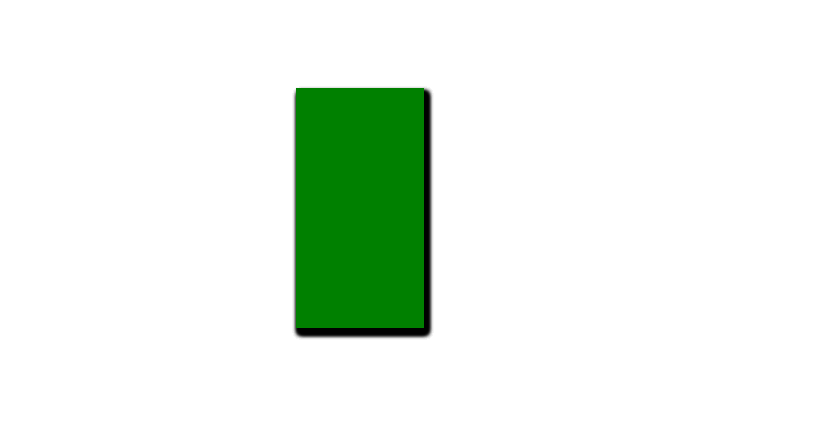
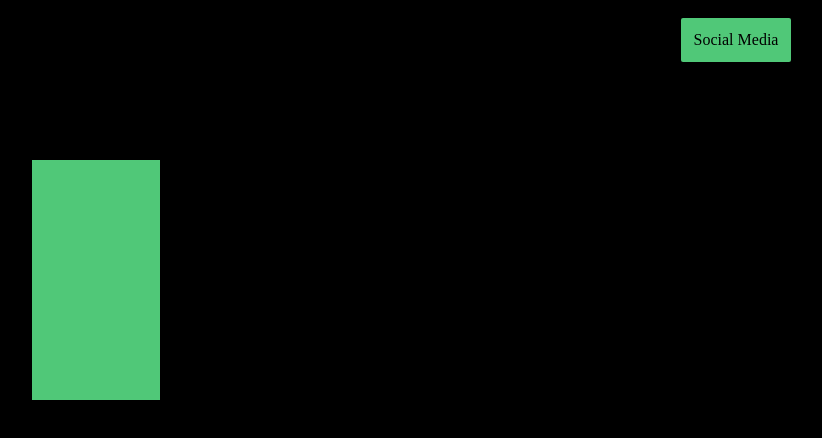
Before and after one commit to RapiDash1/BookCricket, a React (Create React App) app in the folder client/: page / in a window 1280 px wide. Shown: the top 438 px of the page, without its empty margins (224-1046 px from the left). Built offline with nearby package versions, Linux system fonts and the light colour scheme.

Commit message:
Basic implementation of page number and navbar

```diff
--- a/client/src/App.tsx
+++ b/client/src/App.tsx
@@ -1,11 +1,13 @@
 import React from 'react';
 import logo from './logo.svg';
 import './App.css';
-import Book from "./components/Book/book"
+import Book from "./components/Book/book";
+import Navbar from "./components/Navbar/navbar";
 
 function App() {
   return (
     <div className="App">
+      <Navbar parentCallback={() => {}} />
       <Book />
     </div>
   );
--- a/client/src/components/Book/book.tsx
+++ b/client/src/components/Book/book.tsx
@@ -8,6 +8,7 @@ class Book extends React.Component {
     _startTime: Date = new Date();
     _endTime: Date = new Date();
     _sheetArray: Sheet[] = [];
+    _timeDiff: number = 0;
 
 
     // constructor
@@ -30,19 +31,43 @@ class Book extends React.Component {
         // delegate start drag to each component
         this._sheetArray.forEach(sheet => {
             sheet.handleDrag(e);
+            // timer stop
+            if (this.shouldTimerBeStopped(sheet)) {
+                this._endTime = new Date();
+                const timeDIff: number = this._endTime.getTime() - this._startTime.getTime();
+                this._timeDiff = timeDIff;
+                this.forceUpdate();
+                // reset timer stop bool so that the above calculatio is done only once
+                sheet.resetTimerStopBool();
+            }
         });
+    }
+
+
+    // should timer be stopped
+    shouldTimerBeStopped(currentSheet: Sheet) {
+        // We have to delegate part of the responisibility to the sheet
+        // We need to calculate the time diff only once,
+        // Hence check if _timeDIff has its original value, only then
+        // Calculate the time diff
+        return (currentSheet.shouldTimerBeStopped() && this._timeDiff == 0);
+    }
+
+
+    // reset time diff bool
+    // resetting is important to update time on opening the book again
+    resetTimeDiffBool() {
+        this._timeDiff = 0;
     }
 
 
     // handle end drag
     handleEndDrag() {
-        this._endTime = new Date();
-        const timeDIff: Number = this._endTime.getTime()- this._startTime.getTime();
-        console.log(timeDIff);
         // delegate end drag to each component
         this._sheetArray.forEach(sheet => {
             sheet.handleEndDrag();
         });
+        this.resetTimeDiffBool();
     }
 
 
@@ -59,7 +84,7 @@ class Book extends React.Component {
         // Append all the sheets necessary
         let _sheetCollection: any[] = []
         for (let sheetPos: number = 0; sheetPos < 10; sheetPos++) {
-           _sheetCollection.push(<Sheet pos={sheetPos}  key={"sheet"+sheetPos.toString()}/>);
+           _sheetCollection.push(<Sheet pos={sheetPos}  key={"sheet"+sheetPos.toString()} pageNumber={this._timeDiff}/>);
         }
         return (
 
--- /dev/null
+++ b/client/src/components/Navbar/navbar.css
@@ -0,0 +1,70 @@
+nav {
+    height: 10vh;
+    margin-top: 0;
+}
+
+.nav-links {
+    display: flex;
+    float: right;
+    margin-right: 10vw;
+    justify-content: space-around;
+    align-items: center;
+    width: 30%;
+    margin-top: 0;
+    height: 10vh;
+    text-decoration: none;
+    list-style: none;
+}
+
+#social-media-element {
+    text-decoration: none;
+    /* color: white; */
+}
+
+.Social-Media {
+    cursor: pointer;
+    padding: 13px;
+    background-color: #50C878;
+    border-radius: 2px;
+}
+
+.Social-Media:hover {
+    background-color: rgb(70, 192, 103);
+    transform: scale(1.05);
+}
+
+.Social-Media-selection {
+    position: fixed;
+    top: 10vh;
+    color: white;
+    background-color: #81ffb8;
+    width: 100vw;
+    height: 90vh;
+    z-index: 2;
+    opacity: 0.3;
+    display: none;
+}
+
+.Social-Media-selection-active {
+    display: block;
+}
+
+.Social-Media-dropdown {
+    display: flex;
+    flex-direction: column;
+    align-items: center;
+    text-decoration: none;
+    list-style: none;
+    margin-top: 15vh;
+}
+
+.Social-Media-dd-item {
+    font-size: 2.5em;
+    padding-top: 8vh;
+    cursor: pointer;
+}
+
+.Social-Media-dd-item:hover {
+    font-size: 3em;
+    text-decoration: underline;
+}
--- /dev/null
+++ b/client/src/components/Navbar/navbar.tsx
@@ -0,0 +1,35 @@
+import React from "react";
+import "./navbar.css";
+
+
+class Navbar extends React.Component<{ parentCallback: (message: string) => void }, {}> {
+    constructor(props: any) {
+        super(props);
+    }
+
+    // drop down menu toggle
+    handleSocialMediaClick() {
+        let socialMediaLinks = document.querySelector(".Social-Media-selection");
+        socialMediaLinks?.classList.toggle("Social-Media-selection-active");
+    }
+
+    render() {
+        return (
+            <nav>
+                <div className="navbar-main">
+                    <div className="Social-Media-selection">
+                        <ul className="Social-Media-dropdown">
+                            <li className="Social-Media-dd-item"><a href="https://www.instagram.com/sri._vatsa/" target="_blank" id="social-media-element" onClick={this.handleSocialMediaClick}>Instagram</a></li>
+                            <li className="Social-Media-dd-item"><a href="https://twitter.com/SrivatsaM11" target="_blank" style={{textDecoration: "none"}} id="social-media-element" onClick={this.handleSocialMediaClick}>Twitter</a></li>
+                        </ul>
+                    </div>
+                    <ul className="nav-links">
+                        <li className="Social-Media" onClick={this.handleSocialMediaClick}>Social Media</li>
+                    </ul>
+                </div>
+            </nav>
+        );
+    }
+}
+
+export default Navbar;
--- a/client/src/components/Sheet/sheet.scss
+++ b/client/src/components/Sheet/sheet.scss
@@ -3,7 +3,7 @@
         align-items: center;
         transform-style: preserve-3d;
         position: absolute;
-        margin-left: 40vw;
+        margin-left: 20vw;
         margin-top: 10vh;
         width: 10vw;
         height: 30vh;
@@ -13,10 +13,14 @@
     }
 }
 
+.sheetCover5 {
+    backface-visibility: hidden;
+}
+
 .drag-button {
     position: fixed;
     width: 5vw;
-    margin-left: 45vw;
+    margin-left: 24.5vw;
     margin-top: 33vh;
     height: 10vh;
     z-index: 10;
@@ -31,7 +35,6 @@
 }
 
 
-
 @keyframes sheetClose {
     0% {
     }
@@ -39,3 +42,40 @@
         transform: rotateY(0deg);
     }
 }
+
+.next-page-number {
+    position: relative;
+    top: 75%;
+    left: 10%;
+    font-size: 1.5em;
+    padding-bottom: 0;
+    margin-bottom: 0;
+}
+
+.page-number {
+    @extend .next-page-number;
+    left: -10% !important;
+    // Since the number on the left of the page will be displayed backwards,
+    // rotate it
+    transform:rotateY(180deg);
+    -moz-transform:rotateY(180deg);
+    -o-transform:rotateY(180deg);
+    -ms-transform:rotateY(180deg);
+}
+
+
+@media only screen and (max-width: 1024px) {
+    @for $sheetCoverPos from 0 to 10 {
+        .sheet-cover#{$sheetCoverPos} {
+            width: 30vw;
+            margin-left: 40vw;
+        }
+    }
+
+
+    .drag-button {
+        width: 15vw;
+        margin-left: 53vw;
+    }
+
+}
--- a/client/src/components/Sheet/sheet.tsx
+++ b/client/src/components/Sheet/sheet.tsx
@@ -3,6 +3,7 @@ import "./sheet.scss";
 
 interface CustomInputProps {
     pos: number;
+    pageNumber: number;
     key: string
   }
 
@@ -11,6 +12,12 @@ class Sheet extends React.Component <CustomInputProps> {
 
     _sheetPos: number = 0;
     _sheetCoverStr : string;
+    // Used to indicate if the timer in book should be stopped
+    _timerStopBool: boolean = false;
+    // Used to handle loop from the book
+    // If the loop in book has already gone through this sheet in the previous iteration
+    // ewhere rot was greater than 75deg then don't allow that
+    _stopTimerLoop: boolean = false;
 
     // constructor
     constructor(props : any) {
@@ -28,9 +35,9 @@ class Sheet extends React.Component <CustomInputProps> {
 
     componentDidMount() {
         const sheetCover = document.querySelector("."+this._sheetCoverStr)  as HTMLElement;
-        if (this._sheetPos == 0 || this._sheetPos == 9) {sheetCover.style.backgroundColor = "green";}
+        if (this._sheetPos == 0 || this._sheetPos == 9) {sheetCover.style.backgroundColor = "#50C878";}
         else {sheetCover.style.backgroundColor = "white";}
-        sheetCover.style.boxShadow = "3px 5px 5px";
+        sheetCover.style.boxShadow = "2px 3px 4px 0.05px";
     }
 
 
@@ -54,25 +61,75 @@ class Sheet extends React.Component <CustomInputProps> {
         // the angle the sheets should turn is based on the sheetPos
         // This is done so that the sheets move at a different rate,
         // which looks better
-        return relativeDist/(5 - this._sheetPos*0.15);
+        return relativeDist/(6 - this._sheetPos*0.15);
     }
 
 
     // handle drag
     // Translate the sheet based on relative mouse position
+    // Returns true if time considered for page number
+    // calculation should be stopped
     handleDrag(e: any) {
         // x position of the bottom right corner of the sheet
-        const originX = window.innerWidth*0.6;
+        const dragButtonPosMultiplier = (window.innerWidth < 1500) ? 0.5 : 0.37;
+        const originX = window.innerWidth*dragButtonPosMultiplier;
         const sheetCover = document.querySelector("."+this._sheetCoverStr) as HTMLElement;
         const currentYRot = this.convertRoataionToNumber(sheetCover.style.transform, true);
         //  Below formula emulates a good fit for drag movement to sheet angle
         const newYRot = this.translationToRotation(e.screenX - originX);
         // new angle is being restricted to -155deg, this offers good tradeoff between,
         // dragging distance and duration
-        if (currentYRot >= newYRot && newYRot >= -155 + this.sheetAngleOffset()) {
-            sheetCover.style["transform"] = "rotateY(" + newYRot.toString() + "deg" +")";
+        if (currentYRot >= newYRot) {
+            // Comsidering one of the sheet which opens last
+            // Use this to display the page number
+            if (this.shouldPageNumberDisplay() && newYRot <= -70 && !this._stopTimerLoop) {
+                // stop the timer after a certain angle
+                // Dont set the timer bool always, only if it is false, i.e..., only once
+                if (!this._timerStopBool) {
+                    this._timerStopBool = true;
+                    this._stopTimerLoop = true;
+                }
+            }
+            if (newYRot >= -145 + this.sheetAngleOffset()) {
+                sheetCover.style["transform"] = "rotateY(" + newYRot.toString() + "deg" +")";
+            }
         }
+        return false;
 
+    }
+
+
+    // should page number be displayed
+    // Only the last page which turns over should display the page number
+    shouldPageNumberDisplay() {
+        return this._sheetPos == 5;
+    }
+
+
+    shouldNextPageNumberDisplay() {
+        return this._sheetPos == 4;
+    }
+
+
+    // reset timer stop bool
+    // its necessary to reset this, or else
+    // the time difference will be considered each time handleDrag is called
+    resetTimerStopBool() {
+        this._timerStopBool = false;
+    }
+
+
+    // should timer be stopped
+    // HandleDrag in book uses this to stop the timer
+    shouldTimerBeStopped() {
+        return this._timerStopBool;
+    }
+
+
+    // reset stop timer loop
+    // this needs to be done inorder to get the new timeDiff value in book
+    resetStopTimerLoop() {
+        this._stopTimerLoop = false
     }
 
 
@@ -87,6 +144,7 @@ class Sheet extends React.Component <CustomInputProps> {
     // Handle End drag
     // Set end time and reset sheet
     handleEndDrag() {
+        this.resetStopTimerLoop();
         this.resetsheet();
     }
 
@@ -108,8 +166,13 @@ class Sheet extends React.Component <CustomInputProps> {
 
     // render
     render() {
+        // Display pageNumber if page is 4
+        // Display next page number if page is 4
+        // Dont display anything else
+        const sheetNumber = (this.shouldPageNumberDisplay()) ? <p className="page-number">{this.props.pageNumber}</p> : (this.shouldNextPageNumberDisplay()) ? <p className="next-page-number">{this.props.pageNumber+1}</p> : null;
+
         return (
-            <div className={this._sheetCoverStr}></div>
+        <div className={this._sheetCoverStr}>{sheetNumber}</div>
         );
     }
 }
--- a/client/src/index.css
+++ b/client/src/index.css
@@ -1,3 +1,12 @@
 body {
   display: flex;
+  background-color: black;
+  overflow-x: hidden;
+  margin: 0;
 }
+
+#root {
+  padding: 0;
+  margin: 0;
+  margin-top: 0;
+}
```
